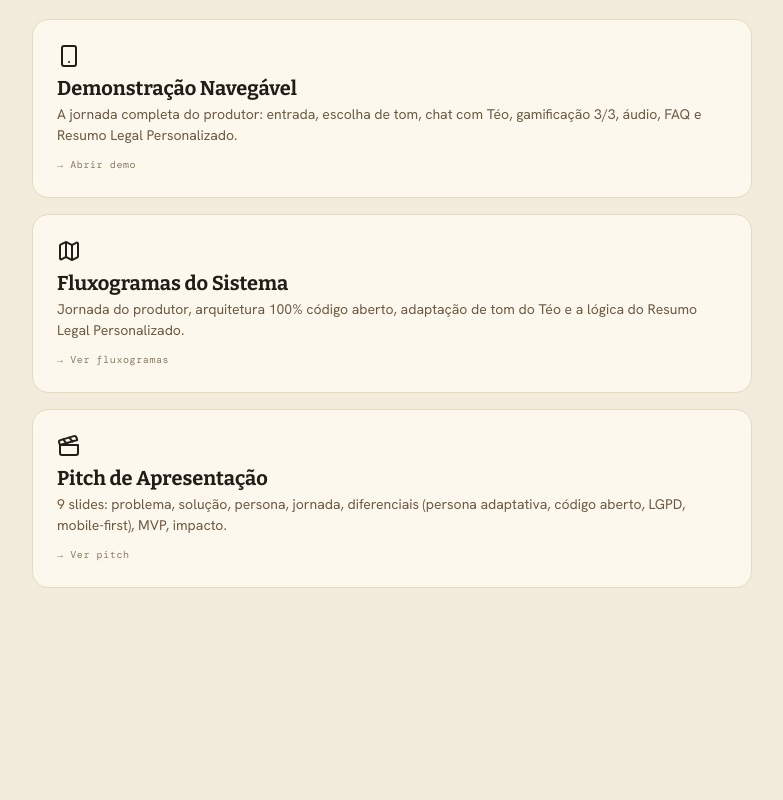
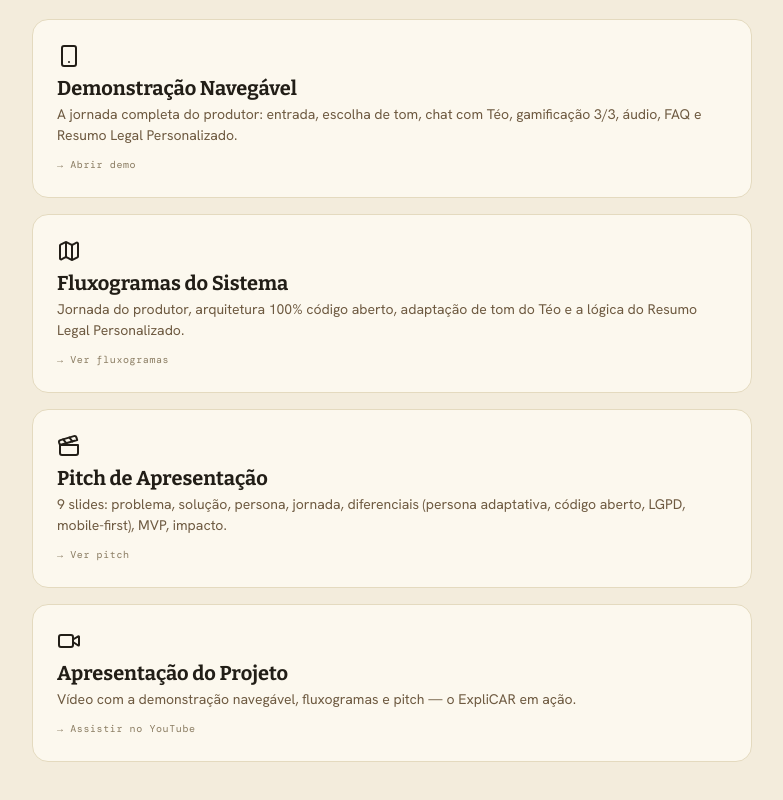
Before and after one commit to hacarthon-explicar/demo, a plain HTML site: page index.html in a window 1280 px wide. Shown: the part 332-1132 px from the top of the page, without its empty margins (248-1031 px from the left). Before the commit the page ends 1048 px from the top, so only its background shows below. Drawn offline with nearby package versions, Linux system fonts and the light colour scheme.

Commit message:
feat: adiciona link do video de apresentacao no README e index

```diff
--- a/index.html
+++ b/index.html
@@ -63,7 +63,14 @@
       <div class="icon"><i data-lucide="clapperboard"></i></div>
       <h2>Pitch de Apresentação</h2>
       <p>9 slides: problema, solução, persona, jornada, diferenciais (persona adaptativa, código aberto, LGPD, mobile-first), MVP, impacto.</p>
-      <span class="tag">→ Ver pitch</span>
+      <span class="tag">&rarr; Ver pitch</span>
+    </a>
+
+    <a class="card" href="https://youtu.be/Fyc4ZCQY7iw" target="_blank">
+      <div class="icon"><i data-lucide="video"></i></div>
+      <h2>Apresenta&ccedil;&atilde;o do Projeto</h2>
+      <p>V&iacute;deo com a demonstra&ccedil;&atilde;o naveg&aacute;vel, fluxogramas e pitch &mdash; o ExpliCAR em a&ccedil;&atilde;o.</p>
+      <span class="tag">&rarr; Assistir no YouTube</span>
     </a>
   </div>
 
```
Also changed, not shown: 1 other file.
